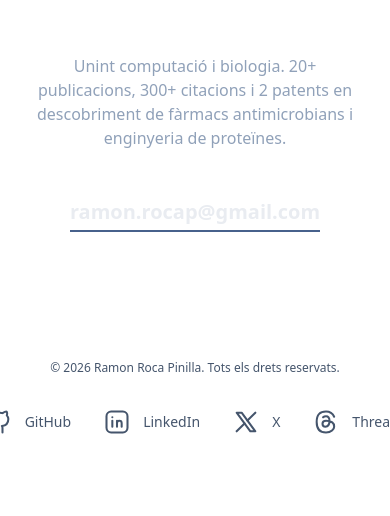
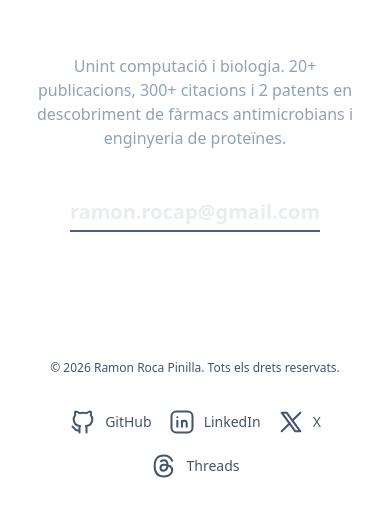
Before and after one commit to RRocaP/portfolio-gemini, a Next.js app: page /ca in a window 390 px wide. Shown: the part 5285-5801 px from the top of the page. Built offline with nearby package versions, Linux system fonts and the light colour scheme.

Commit message:
Refactor portfolio page and add dual deployment workflows

```diff
--- a/next.config.ts
+++ b/next.config.ts
@@ -1,5 +1,19 @@
 import type { NextConfig } from "next";
+import { dirname } from "node:path";
+import { fileURLToPath } from "node:url";
 
-const nextConfig: NextConfig = {};
+const basePath = process.env.NEXT_PUBLIC_BASE_PATH || "";
+const configDir = dirname(fileURLToPath(import.meta.url));
+
+const nextConfig: NextConfig = {
+  output: "export",
+  trailingSlash: true,
+  images: { unoptimized: true },
+  basePath,
+  assetPrefix: basePath ? `${basePath}/` : undefined,
+  turbopack: {
+    root: configDir,
+  },
+};
 
 export default nextConfig;
--- a/src/app/[locale]/page.tsx
+++ b/src/app/[locale]/page.tsx
@@ -1,7 +1,7 @@
 "use client";
 
-import React, { useEffect, useRef, useState } from "react";
-import { motion } from "framer-motion";
+import { Fragment, useEffect, useMemo, useRef, useState } from "react";
+import { AnimatePresence, motion, useReducedMotion } from "framer-motion";
 import Link from "next/link";
 import { useParams } from "next/navigation";
 import { Volume2, VolumeX, Menu, X } from "lucide-react";
@@ -21,19 +21,23 @@ import {
 
 const basePath = process.env.NEXT_PUBLIC_BASE_PATH || "";
 
+const socialLinks = [
+  { label: "GitHub", href: "https://github.com/RRocaP", Icon: IconBrandGithub },
+  {
+    label: "LinkedIn",
+    href: "https://www.linkedin.com/in/ramonrocapinilla/",
+    Icon: IconBrandLinkedin,
+  },
+  { label: "X", href: "https://x.com/RRocapinilla", Icon: IconBrandX },
+  { label: "Threads", href: "https://www.threads.net/@rroca15", Icon: IconBrandThreads },
+] as const;
+
 // ---------------------------------------------------------------------------
 // Reduced motion hook (static-export safe — defaults to false so video renders)
 // ---------------------------------------------------------------------------
 function useReducedMotionSafe(): boolean {
-  const [prefersReduced, setPrefersReduced] = useState(false);
-  useEffect(() => {
-    const mql = window.matchMedia("(prefers-reduced-motion: reduce)");
-    setPrefersReduced(mql.matches);
-    const handler = (e: MediaQueryListEvent) => setPrefersReduced(e.matches);
-    mql.addEventListener("change", handler);
-    return () => mql.removeEventListener("change", handler);
-  }, []);
-  return prefersReduced;
+  const shouldReduceMotion = useReducedMotion();
+  return shouldReduceMotion ?? false;
 }
 
 // ---------------------------------------------------------------------------
@@ -53,7 +57,6 @@ function ImmersiveBackground({
 
   // Smooth fade-in on first play
   useEffect(() => {
-    let interactionListener: () => void;
     const audio = audioRef.current;
     if (!audio) return;
 
@@ -77,7 +80,7 @@ function ImmersiveBackground({
 
     attemptPlay();
 
-    interactionListener = () => {
+    const interactionListener = () => {
       if (!isMuted && audio?.paused) {
         audio.play().then(fadeIn).catch(() => {});
       }
@@ -87,15 +90,13 @@ function ImmersiveBackground({
     };
 
     document.addEventListener("click", interactionListener);
-    document.addEventListener("scroll", interactionListener, { once: true });
-    document.addEventListener("keydown", interactionListener, { once: true });
+    document.addEventListener("scroll", interactionListener);
+    document.addEventListener("keydown", interactionListener);
 
     return () => {
-      if (interactionListener) {
       document.removeEventListener("click", interactionListener);
       document.removeEventListener("scroll", interactionListener);
       document.removeEventListener("keydown", interactionListener);
-      }
     };
   }, [isMuted]);
 
@@ -149,7 +150,7 @@ function LanguageSwitcher({ locale }: { locale: Locale }) {
   return (
     <div className="flex items-center gap-2">
       {locales.map((l, i) => (
-        <React.Fragment key={l}>
+        <Fragment key={l}>
           {i > 0 && <span className="text-slate-600 text-xs select-none">|</span>}
           <Link
             href={`/${l}`}
@@ -161,7 +162,7 @@ function LanguageSwitcher({ locale }: { locale: Locale }) {
           >
             {l}
           </Link>
-        </React.Fragment>
+        </Fragment>
       ))}
     </div>
   );
@@ -178,6 +179,14 @@ export default function PortfolioPage() {
   const shouldReduceMotion = useReducedMotionSafe();
   const [isMuted, setIsMuted] = useState(false);
   const [mobileMenuOpen, setMobileMenuOpen] = useState(false);
+  const navItems = useMemo(
+    () => [
+      { label: t.nav.works, href: "#works" },
+      { label: t.nav.about, href: "#about" },
+      { label: t.nav.contact, href: "#contact" },
+    ],
+    [t]
+  );
 
   const fadeUp = {
     hidden: { opacity: 0, y: shouldReduceMotion ? 0 : 30 },
@@ -193,13 +202,16 @@ export default function PortfolioPage() {
     visible: { opacity: 1, transition: { staggerChildren: 0.15 } },
   };
 
-  const toggleMute = () => setIsMuted(!isMuted);
+  const toggleMute = () => setIsMuted((prev) => !prev);
 
-  const navItems = [
-    { label: t.nav.works, href: "#works" },
-    { label: t.nav.about, href: "#about" },
-    { label: t.nav.contact, href: "#contact" },
-  ];
+  useEffect(() => {
+    if (!mobileMenuOpen) return;
+    const previousOverflow = document.body.style.overflow;
+    document.body.style.overflow = "hidden";
+    return () => {
+      document.body.style.overflow = previousOverflow;
+    };
+  }, [mobileMenuOpen]);
 
   return (
     <>
@@ -242,7 +254,7 @@ export default function PortfolioPage() {
           {/* Mobile hamburger */}
           <button
             className="md:hidden min-w-[44px] min-h-[44px] p-2 text-white focus-visible:outline-2 focus-visible:outline-offset-2 focus-visible:outline-white"
-            onClick={() => setMobileMenuOpen(!mobileMenuOpen)}
+            onClick={() => setMobileMenuOpen((open) => !open)}
             aria-label={
               mobileMenuOpen ? t.mobileMenu.close : t.mobileMenu.open
             }
@@ -252,6 +264,7 @@ export default function PortfolioPage() {
         </header>
 
         {/* Mobile menu overlay */}
+        <AnimatePresence>
           {mobileMenuOpen && (
             <motion.div
               initial={{ opacity: 0 }}
@@ -274,6 +287,7 @@ export default function PortfolioPage() {
               </div>
             </motion.div>
           )}
+        </AnimatePresence>
 
         <main>
           {/* ── Hero ── */}
@@ -515,43 +529,19 @@ export default function PortfolioPage() {
                   &copy; {new Date().getFullYear()} Ramon Roca Pinilla.{" "}
                   {t.contact.footer}
                 </p>
-                <div className="flex gap-8">
+                <div className="flex flex-wrap items-center justify-center gap-4 sm:gap-8">
+                  {socialLinks.map(({ label, href, Icon }) => (
                     <a
-                    href="https://github.com/RRocaP"
+                      key={label}
+                      href={href}
                       target="_blank"
                       rel="noreferrer"
-                    className="flex items-center gap-3 hover:text-slate-300 transition-colors focus-visible:outline-2 focus-visible:outline-offset-2 focus-visible:outline-white"
+                      className="flex items-center gap-2 sm:gap-3 hover:text-slate-300 transition-colors focus-visible:outline-2 focus-visible:outline-offset-2 focus-visible:outline-white"
                     >
-                    <IconBrandGithub size={28} stroke={1.75} />
-                    <span className="text-sm">GitHub</span>
+                      <Icon size={28} stroke={1.75} />
+                      <span className="text-sm">{label}</span>
                     </a>
-                  <a
-                    href="https://www.linkedin.com/in/ramonrocapinilla/"
-                    target="_blank"
-                    rel="noreferrer"
-                    className="flex items-center gap-3 hover:text-slate-300 transition-colors focus-visible:outline-2 focus-visible:outline-offset-2 focus-visible:outline-white"
-                  >
-                    <IconBrandLinkedin size={28} stroke={1.75} />
-                    <span className="text-sm">LinkedIn</span>
-                  </a>
-                  <a
-                    href="https://x.com/RRocapinilla"
-                    target="_blank"
-                    rel="noreferrer"
-                    className="flex items-center gap-3 hover:text-slate-300 transition-colors focus-visible:outline-2 focus-visible:outline-offset-2 focus-visible:outline-white"
-                  >
-                    <IconBrandX size={28} stroke={1.75} />
-                    <span className="text-sm">X</span>
-                  </a>
-                  <a
-                    href="https://www.threads.net/@rroca15"
-                    target="_blank"
-                    rel="noreferrer"
-                    className="flex items-center gap-3 hover:text-slate-300 transition-colors focus-visible:outline-2 focus-visible:outline-offset-2 focus-visible:outline-white"
-                  >
-                    <IconBrandThreads size={28} stroke={1.75} />
-                    <span className="text-sm">Threads</span>
-                  </a>
+                  ))}
                 </div>
               </motion.div>
             </motion.div>
--- a/src/components/chat/chat-panel.tsx
+++ b/src/components/chat/chat-panel.tsx
@@ -6,7 +6,7 @@ import { Separator } from "@/components/ui/separator";
 import { MessageList } from "./message-list";
 import { ChatInput } from "./chat-input";
 import { SuggestedQuestions } from "./suggested-questions";
-import type { Message, Citation } from "@/lib/types";
+import type { Message } from "@/lib/types";
 
 const mockMessages: Message[] = [
   {
--- a/src/components/studio/generated-media.tsx
+++ b/src/components/studio/generated-media.tsx
@@ -1,4 +1,3 @@
-import { Badge } from "@/components/ui/badge";
 import type { StudioOutput } from "@/lib/types";
 
 const statusColors: Record<string, string> = {
--- a/src/middleware.ts
+++ /dev/null
@@ -1,50 +0,0 @@
-import { NextRequest, NextResponse } from "next/server";
-import { locales, type Locale } from "@/lib/i18n";
-
-const defaultLocale: Locale = "en";
-
-function getPreferredLocale(request: NextRequest): Locale {
-  const acceptLang = request.headers.get("accept-language");
-  if (!acceptLang) return defaultLocale;
-
-  const preferred = acceptLang
-    .split(",")
-    .map((lang) => lang.split(";")[0].trim().toLowerCase())
-    .map((lang) => lang.split("-")[0]); // "es-ES" → "es"
-
-  for (const lang of preferred) {
-    if (locales.includes(lang as Locale)) return lang as Locale;
-  }
-  return defaultLocale;
-}
-
-export function middleware(request: NextRequest) {
-  const { pathname } = request.nextUrl;
-
-  // Skip static files and API routes
-  if (
-    pathname.startsWith("/_next") ||
-    pathname.startsWith("/api") ||
-    pathname.includes(".")
-  ) {
-    return NextResponse.next();
-  }
-
-  // Check if pathname already has a locale prefix
-  const hasLocale = locales.some(
-    (locale) => pathname === `/${locale}` || pathname.startsWith(`/${locale}/`)
-  );
-
-  if (!hasLocale) {
-    const locale = getPreferredLocale(request);
-    const url = request.nextUrl.clone();
-    url.pathname = `/${locale}${pathname}`;
-    return NextResponse.redirect(url);
-  }
-
-  return NextResponse.next();
-}
-
-export const config = {
-  matcher: ["/((?!_next|api|.*\\..*).*)"],
-};
```
Lines whose indentation alone changed are shown as unchanged.
